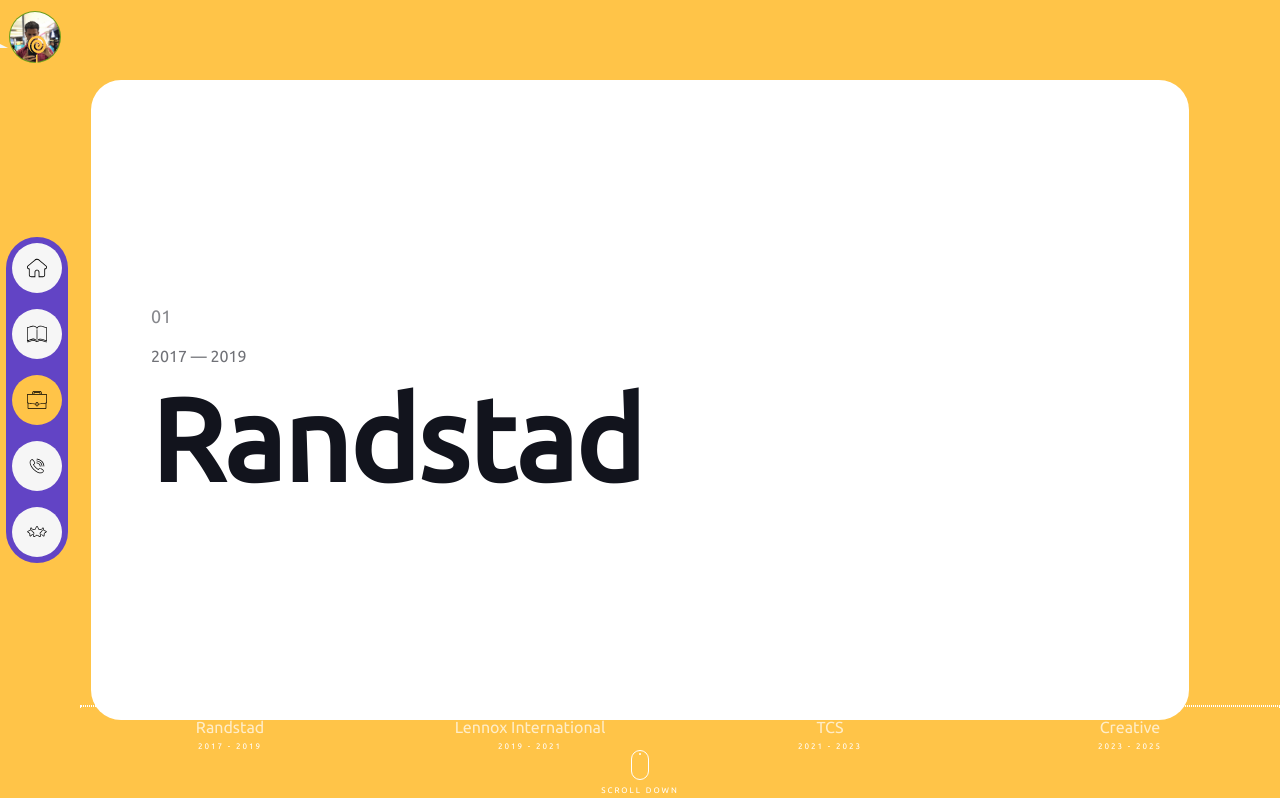
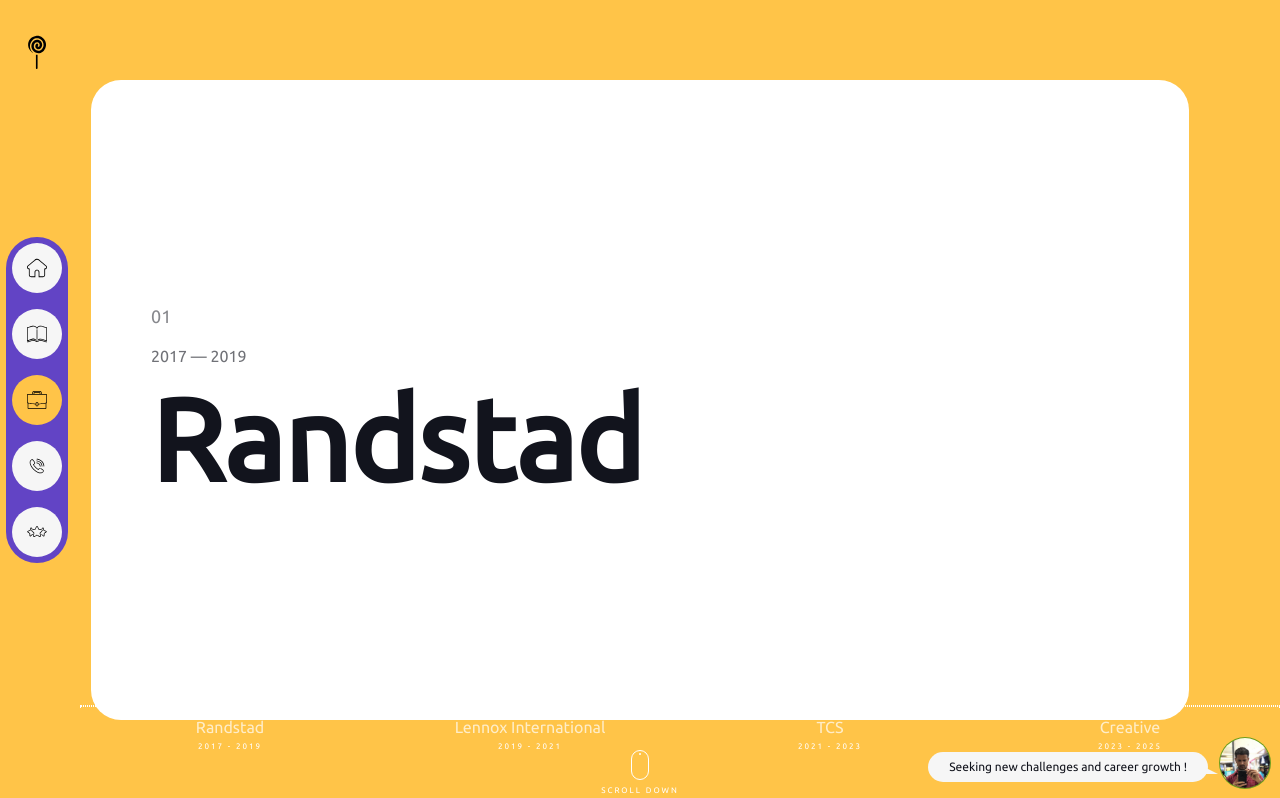
Before and after one commit to JammyJamm/Portfolio, a React (Create React App) app in the folder sourcecode/: page /experience in a window 1280 px wide. Shown: the top 798 px of the page. Built offline with nearby package versions, Linux system fonts and the light colour scheme.

Commit message:
#Updated small changes

```diff
--- a/sourcecode/src/App.js
+++ b/sourcecode/src/App.js
@@ -42,11 +42,12 @@
     <div className="ui-layout" onMouseMove={showCoords}>
       {animate ? <LandingAnimation /> : ""}
       <Theme />
+
       <Nav />
-      <LogoImg />
+
       <div
         className="ui-pointer"
-        style={{ position: "absolute", top: posY, left: posX }}
+        style={{ position: "fixed", top: posY, left: posX }}
       >
         <div
           className="ui-slowPointer"
--- a/sourcecode/src/App.scss
+++ b/sourcecode/src/App.scss
@@ -14,7 +14,17 @@
     pointer-events: none;
   }
 }
-
+body:has(
+    button:hover,
+    a:hover,
+    [role="button"]:hover,
+    input[type="submit"]:hover,
+    input[type="button"]:hover
+  )
+  .ui-slowPointer {
+  opacity: 0;
+  visibility: hidden;
+}
 main {
   pointer-events: none;
 
--- a/sourcecode/src/pages/available/index.js
+++ b/sourcecode/src/pages/available/index.js
@@ -10,7 +10,7 @@
 
       <div className="availableLight"></div>
       <div className="text">
-        <a>Hey there !</a>
+        <a>Seeking new challenges and career growth !</a>
       </div>
     </div>
   );
--- a/sourcecode/src/pages/available/style.scss
+++ b/sourcecode/src/pages/available/style.scss
@@ -1,9 +1,9 @@
 @import url("../../scss/color.scss");
 .available {
   position: fixed;
-  left: 10px;
-  top: 12px;
-  // background-color: var(--secondary-color);
+  right: 10px;
+  bottom: 12px;
+  background-color: var(--secondary-color);
 
   width: 50px;
   height: 50px;
@@ -46,7 +46,7 @@
         height: 0;
         border-top: 8px solid transparent;
         border-bottom: 0px solid transparent;
-        border-left: 16px solid var(--light-gray);
+        border-left: 16px solid var(--btn-icon-color);
         position: absolute;
         top: 14px;
         right: -10px;
--- a/sourcecode/src/pages/logo/index.js
+++ b/sourcecode/src/pages/logo/index.js
@@ -1,10 +1,19 @@
+import { useNavigate } from "react-router-dom";
 import { ReactComponent as Logo } from "../assert/logo.svg";
 import "./style.scss";
+
 const LogoImg = () => {
+  const navigate = useNavigate();
+
+  const handleLogoClick = () => {
+    navigate("/");
+  };
+
   return (
-    <div className="logo">
+    <div className="logo" onClick={handleLogoClick} role="button" tabIndex={0}>
       <Logo />
     </div>
   );
 };
+
 export default LogoImg;
--- a/sourcecode/src/pages/logo/style.scss
+++ b/sourcecode/src/pages/logo/style.scss
@@ -2,9 +2,19 @@
   position: fixed;
   left: 18px;
   top: 32px;
+  cursor: pointer;
+  pointer-events: all;
+  z-index: 1000;
+
   svg {
+    pointer-events: none;
+
     path {
       fill: var(--nav-bg-active);
     }
   }
 }
+
+.ui-experience + .logo svg path {
+  fill: #000;
+}
--- a/sourcecode/src/pages/nav/Layout.js
+++ b/sourcecode/src/pages/nav/Layout.js
@@ -8,6 +8,7 @@
 
 import Available from "../available/index";
 import { useEffect, useState } from "react";
+import LogoImg from "../logo";
 const Layout = () => {
   const [isActive, setIsActive] = useState("");
   useEffect(() => {
@@ -57,6 +58,7 @@
         </ul>
       </div>
       <Outlet />
+      <LogoImg />
       <Available />
     </div>
   );
--- a/sourcecode/src/scss/common.scss
+++ b/sourcecode/src/scss/common.scss
@@ -21,8 +21,8 @@
   color: var(--text-color);
 }
 code {
-  font-family: source-code-pro, Menlo, Monaco, Consolas, "Courier New",
-    monospace;
+  font-family:
+    source-code-pro, Menlo, Monaco, Consolas, "Courier New", monospace;
 }
 .container {
 }
@@ -164,6 +164,8 @@
   justify-content: center;
   transition: all 0.6s ease-in;
   &::after {
+    display: block;
+    content: "";
     border-color: var(--btn-icon-color);
   }
   &:hover {
@@ -178,3 +180,14 @@
     }
   }
 }
+body:has(
+    button:hover,
+    a:hover,
+    [role="button"]:hover,
+    input[type="submit"]:hover,
+    input[type="button"]:hover
+  )
+  .ui-slowPointer {
+  opacity: 0;
+  visibility: hidden;
+}
```
